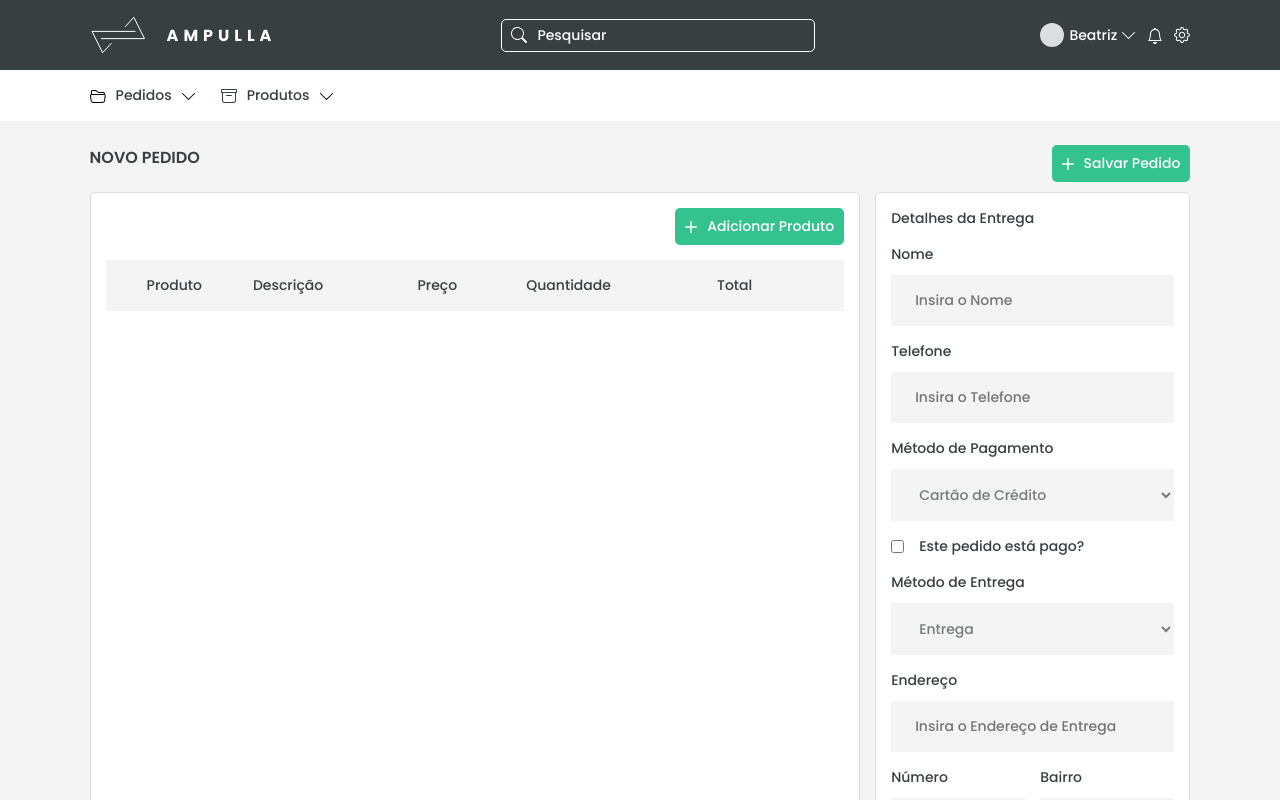
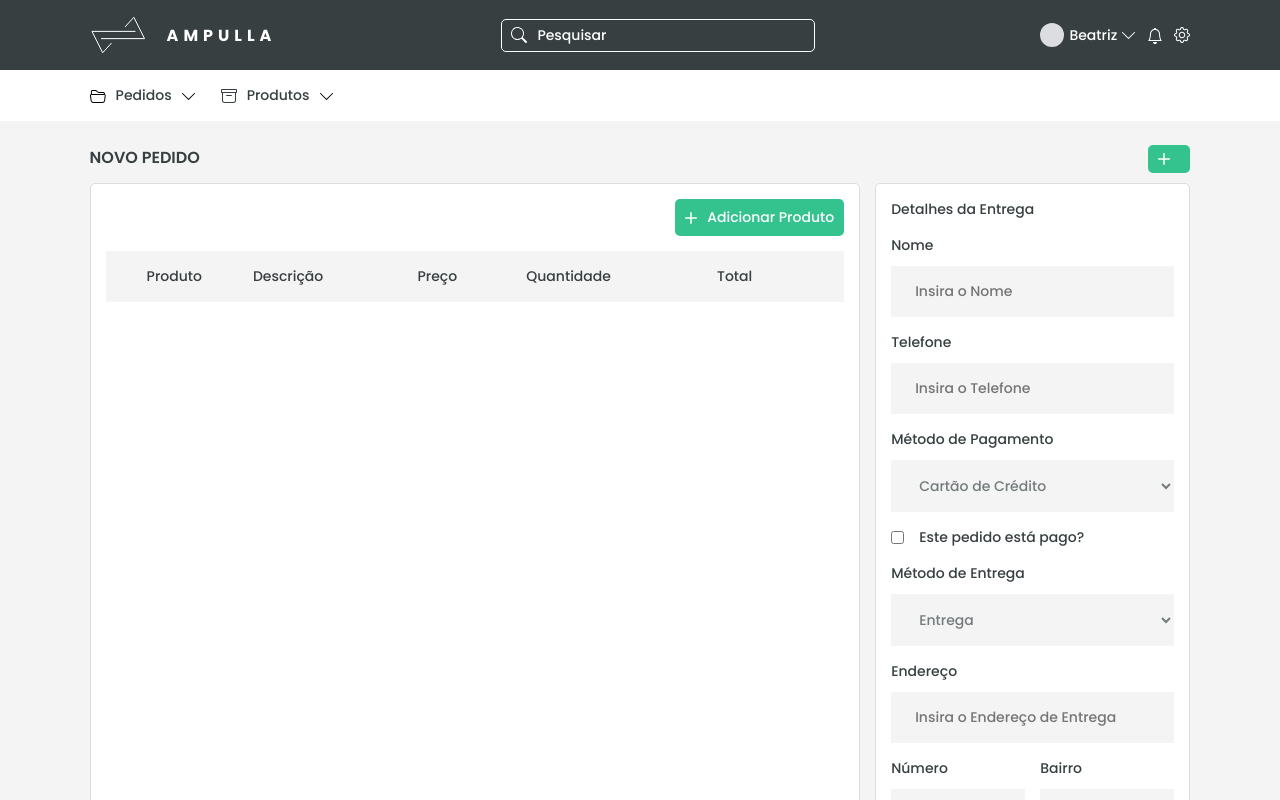
Before and after one commit to Emerson-MM-Filho/Order-Manager-Front, a React (Create React App) app: page /new-order in a window 1280 px wide. Shown: the top 800 px of the page. Built offline with nearby package versions, Linux system fonts and the light colour scheme.

Commit message:
add function in button adn dinamic text

```diff
--- a/src/components/ContentPageTitle/index.js
+++ b/src/components/ContentPageTitle/index.js
@@ -4,11 +4,11 @@ import DefaultButton from '../../components/DefaultButton'
 
 import { plusIcon } from '../../icons'
 
-function ContentPageTitle({title}) {
+function ContentPageTitle({title, buttonText, handleClick}) {
   return (
     <div className='content-page-title'>
       <h1>{title}</h1>
-      <DefaultButton icon={plusIcon} text='Salvar Pedido'/>
+      <DefaultButton icon={plusIcon} text={buttonText} handleClick={handleClick}/>
     </div>
   )
 }
```
